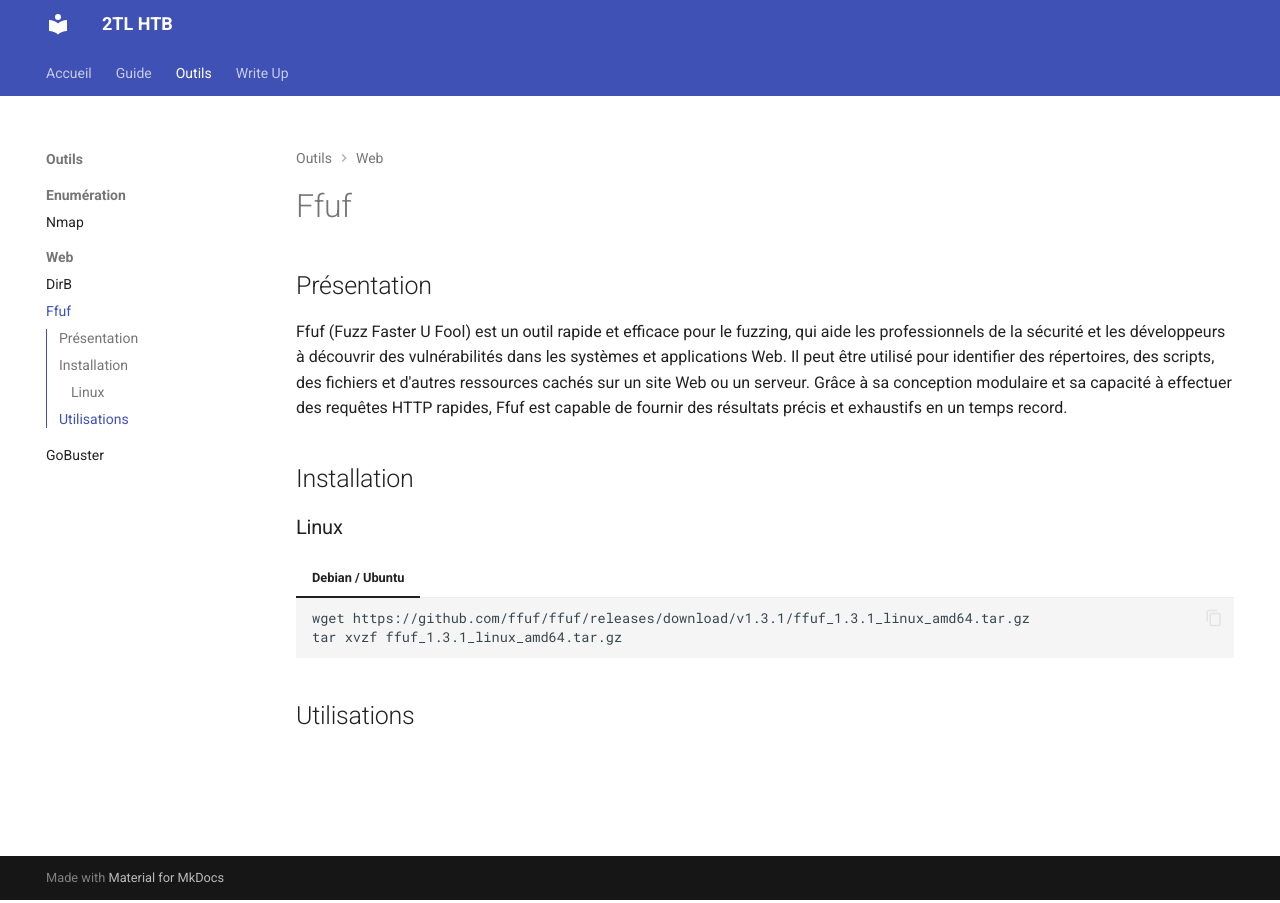
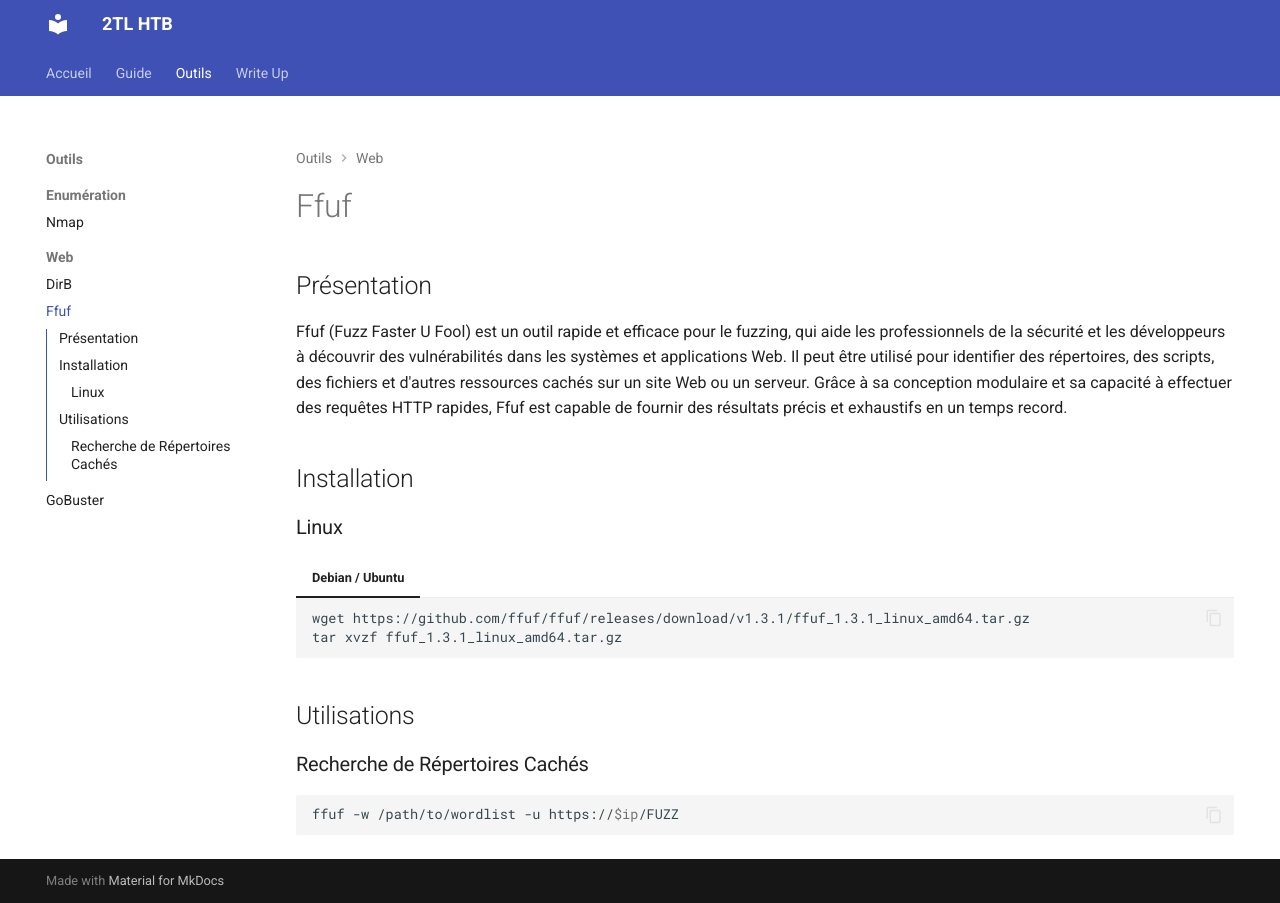
Before and after one commit to JeanPiffre/2TL_OSCP, an MkDocs documentation site: the page built from docs/tools/web/ffuf.md, in a window 1280 px wide. Built offline with MkDocs 1.6.1 and Material for MkDocs 9.7.7, drawn with Linux system fonts in a browser that asks for light colours.

Commit message:
update: ajoute ffuf et gobuster

````diff
--- a/docs/tools/web/ffuf.md
+++ b/docs/tools/web/ffuf.md
@@ -14,3 +14,9 @@ Ffuf (Fuzz Faster U Fool) est un outil rapide et efficace pour le fuzzing, qui a
     ```
 
 ## Utilisations
+
+### Recherche de Répertoires Cachés
+
+```bash
+ffuf -w /path/to/wordlist -u https://$ip/FUZZ
+```
````
Also changed, not shown: docs/tools/web/gobuster.md (+6 -1 lines).
